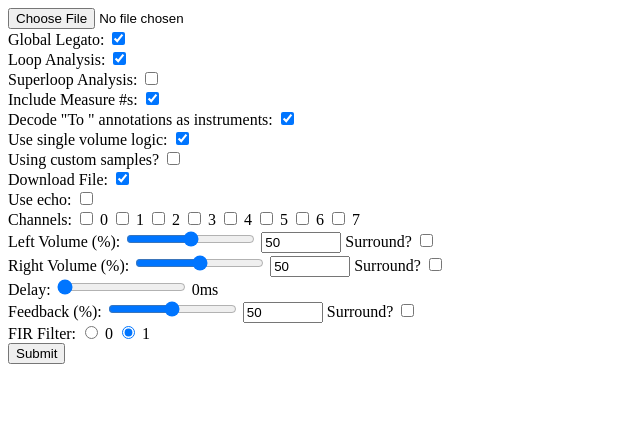
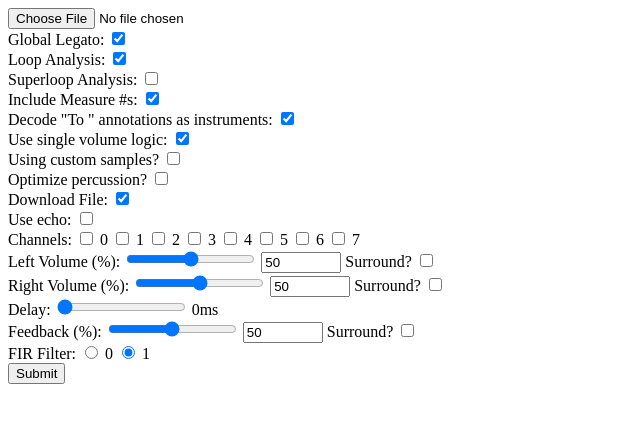
Before and after one commit to com-posers-pit/smw_music, a Python web app: template webserver/templates/upload.html in a window 1280 px wide. Shown: the top 423 px of the page, without its empty margins (0-640 px from the left). Run offline with Jinja, Linux system fonts and the light colour scheme; the template is opened without the code that fills it, so the values that code supplies are empty.

Commit message:
Add percussion optimization option to webserver

```diff
--- a/webserver/templates/upload.html
+++ b/webserver/templates/upload.html
@@ -34,6 +34,9 @@ SPDX-License-Identifier: AGPL-3.0-only
 
         Using custom samples?
         <input type="checkbox" name="custom_samples"><br />
+
+        Optimize percussion?
+        <input type="checkbox" name="optimize_percussion"><br />
 
         Download File:
         <input type="checkbox" checked="1" name="download_file"><br />
```
Also changed, not shown: 2 other files.
